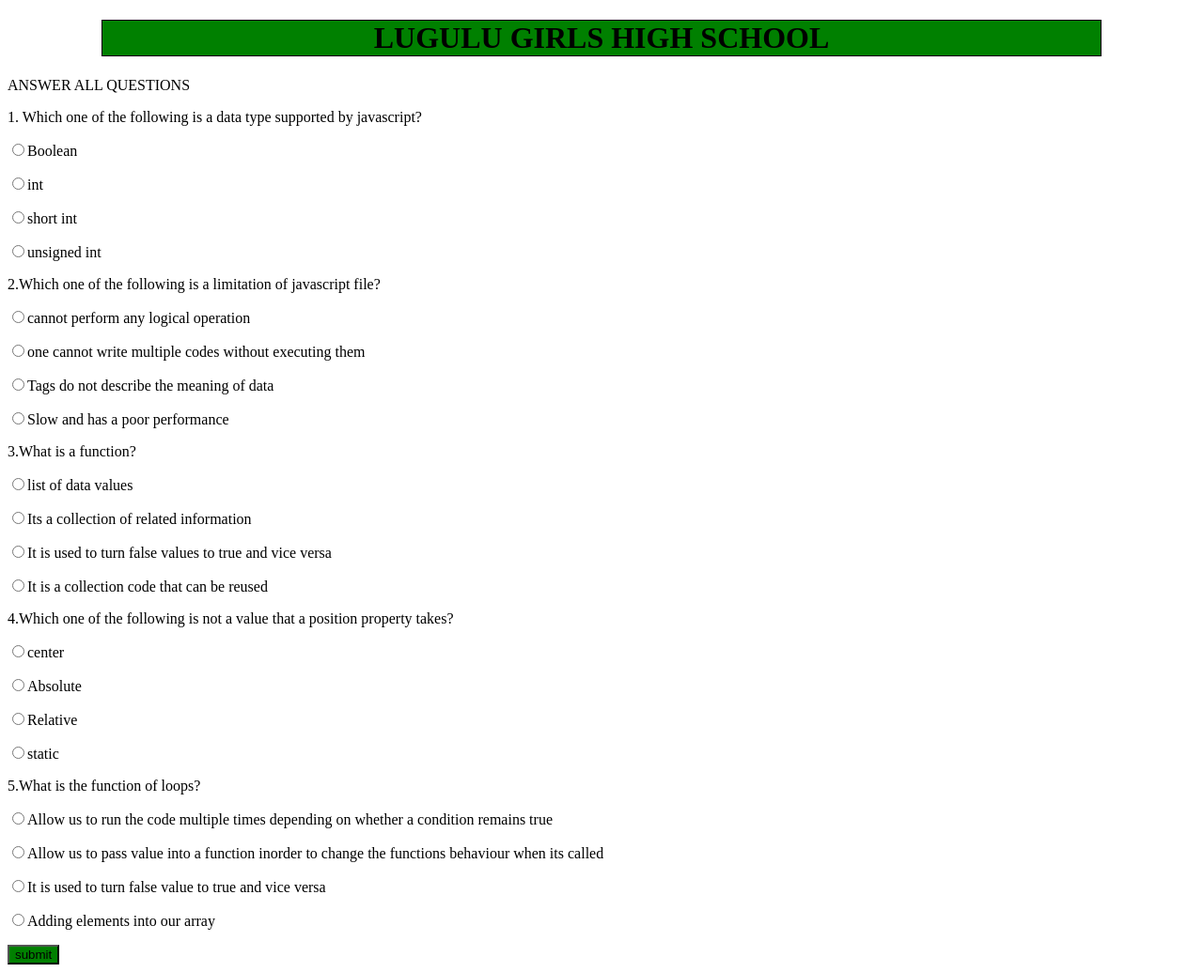
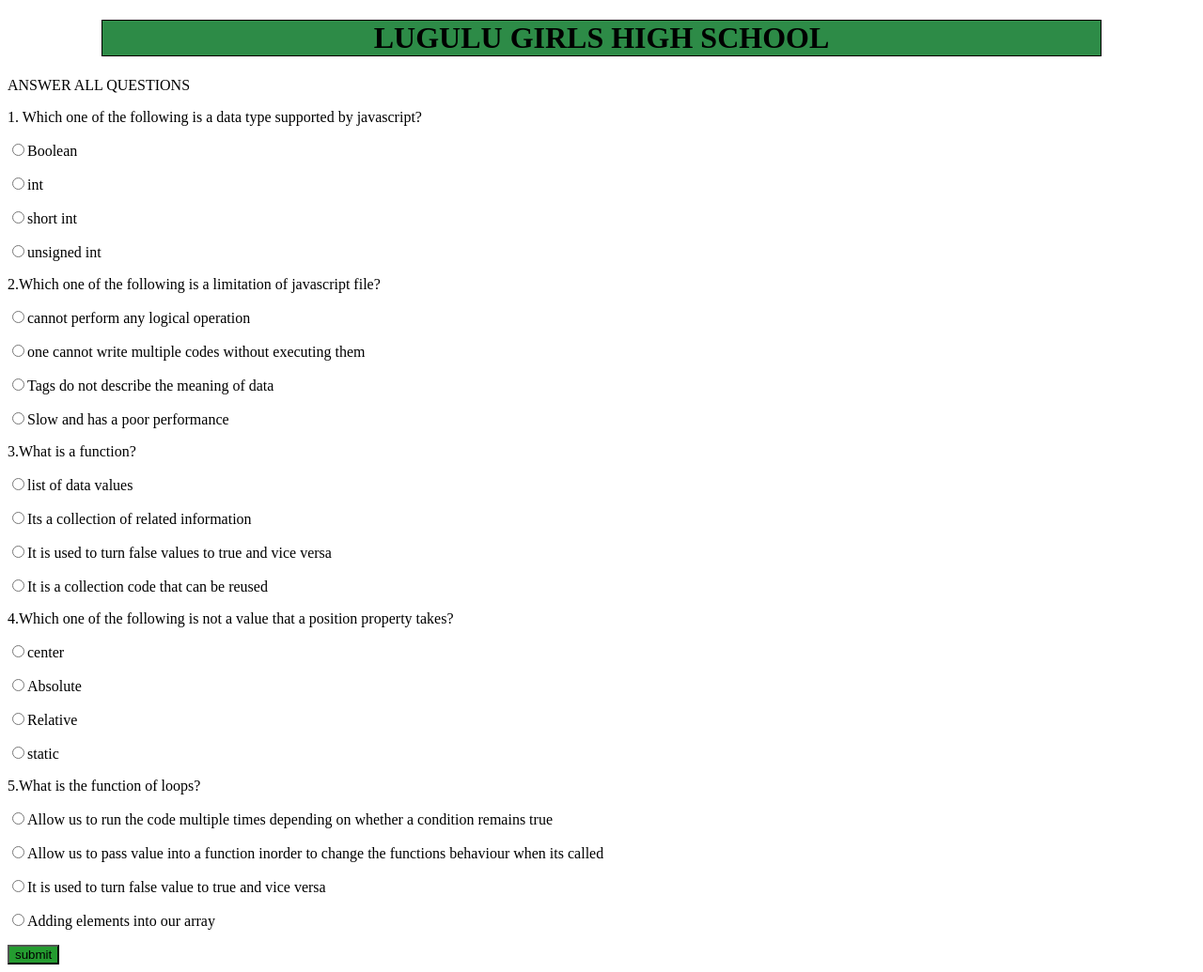
Before and after one commit to paulinenanzala19/Quiz_board, a plain HTML site: page index.html in a window 1280 px wide. Shown: the whole page at 94% size. Drawn offline with Linux system fonts and the light colour scheme.

Commit message:
style:body-styling-adding background color

```diff
--- a/css/style.css
+++ b/css/style.css
@@ -10,8 +10,8 @@ body{
     margin-left: 100px;
     margin-right: 100px;
     text-align: center;
-    background-color: green;
+    background-color:#2D8B47;
 }
 #gee{
-    background-color: green;
+    background-color:#249C30;
 }
```
